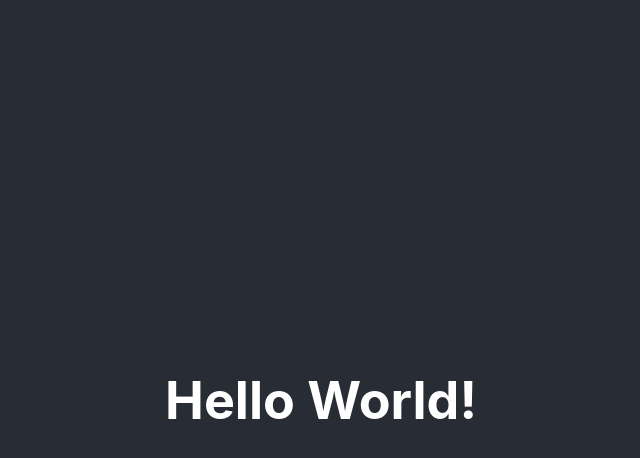
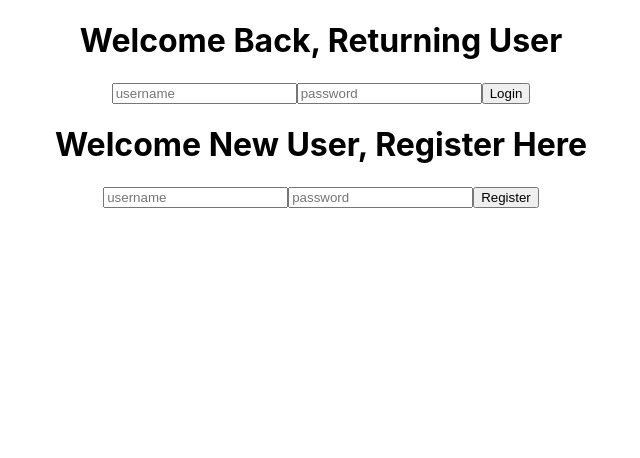
Before and after one commit to BuildWeek-PostHere-Subreddit/FE, a React (Create React App) app: page / in a window 1280 px wide. Shown: the top 458 px of the page, without its empty margins (319-959 px from the left). Built offline with nearby package versions, Linux system fonts and the light colour scheme.

Commit message:
app update

```diff
--- a/src/App.js
+++ b/src/App.js
@@ -1,12 +1,14 @@
 import React from 'react';
-import logo from './logo.svg';
 import './App.css';
+import Login from './components/Login'
+import Register from './components/Register'
 
 function App() {
   return (
     <div className="App">
-      <header className="App-header">
-        <h1>Hello World!</h1>
+      <header>
+        <Login />
+        <Register />
       </header>
     </div>
   );
--- /dev/null
+++ b/src/components/Login.js
@@ -0,0 +1,58 @@
+import React, {useState, useEffect} from "react";
+import {withFormik, Form, Field} from "formik";
+import axios from "axios";
+
+const Login = ({status}) => {
+
+    const [user, setUser] = useState([]);
+
+    useEffect(() =>{
+        if (status) {
+            setUser([...user, status])
+        }
+    }, [status]);
+
+
+    return(
+        <div className="loginForm">
+            <h1>Welcome Back, Returning User</h1>
+            <Form>
+                <Field type="username" name="username" placeholder="username" />
+
+                <Field type="password" name="password" placeholder="password" />
+
+                <button type="submit">Login</button>
+            </Form>
+            {user.map(person => (
+                <ul key={person.id}>
+                    <li>Username: {person.username}</li>
+                    <li>Password: {"●".repeat(person.password.length)}</li>
+                </ul>
+            ))}
+            </div>
+
+    )}
+const FormikLogin = withFormik({
+    mapPropsToValues({username, password}){
+        return{
+            username: username || "",
+            password: password || "",
+
+        };
+    },
+
+    handleSubmit(values, {setStatus}){
+        axios
+            .post("https://reqres.in/api/users/", values)
+            .then(response =>{
+                console.log(response);
+                setStatus(response.data);
+            })
+            .catch(error => console.log(error.response));
+    }
+})(Login)
+
+
+
+
+export default FormikLogin;
--- /dev/null
+++ b/src/components/Register.js
@@ -0,0 +1,58 @@
+import React, {useState, useEffect} from "react";
+import {withFormik, Form, Field} from "formik";
+import axios from "axios";
+
+const Register = ({status}) => {
+
+    const [user, setUser] = useState([]);
+
+    useEffect(() =>{
+        if (status) {
+            setUser([...user, status])
+        }
+    }, [status]);
+
+
+    return(
+        <div className="registerForm">
+            <h1>Welcome New User, Register Here</h1>
+            <Form>
+                <Field type="username" name="username" placeholder="username" />
+
+                <Field type="password" name="password" placeholder="password" />
+
+                <button type="submit">Register</button>
+            </Form>
+            {user.map(person => (
+                <ul key={person.id}>
+                    <li>Username: {person.username}</li>
+                    <li>Password: {"●".repeat(person.password.length)}</li>
+                </ul>
+            ))}
+            </div>
+
+    )}
+const FormikRegister = withFormik({
+    mapPropsToValues({username, password}){
+        return{
+            username: username || "",
+            password: password || "",
+
+        };
+    },
+
+    handleSubmit(values, {setStatus}){
+        axios
+            .post("https://reqres.in/api/users/", values)
+            .then(response =>{
+                console.log(response);
+                setStatus(response.data);
+            })
+            .catch(error => console.log(error.response));
+    }
+})(Register)
+
+
+
+
+export default FormikRegister;
```
Also changed, not shown: src/components/NewUser.js (deleted), src/components/PostCard.js (added), src/components/PostContent.js (added), src/components/PostForm.js (added), src/components/ResultCard.js (added), src/components/SavedList.js (added), src/components/SearchForm.js (added), src/components/SuggestedForm.js (added), 1 other file (tests, documents, lock files or other folders).
